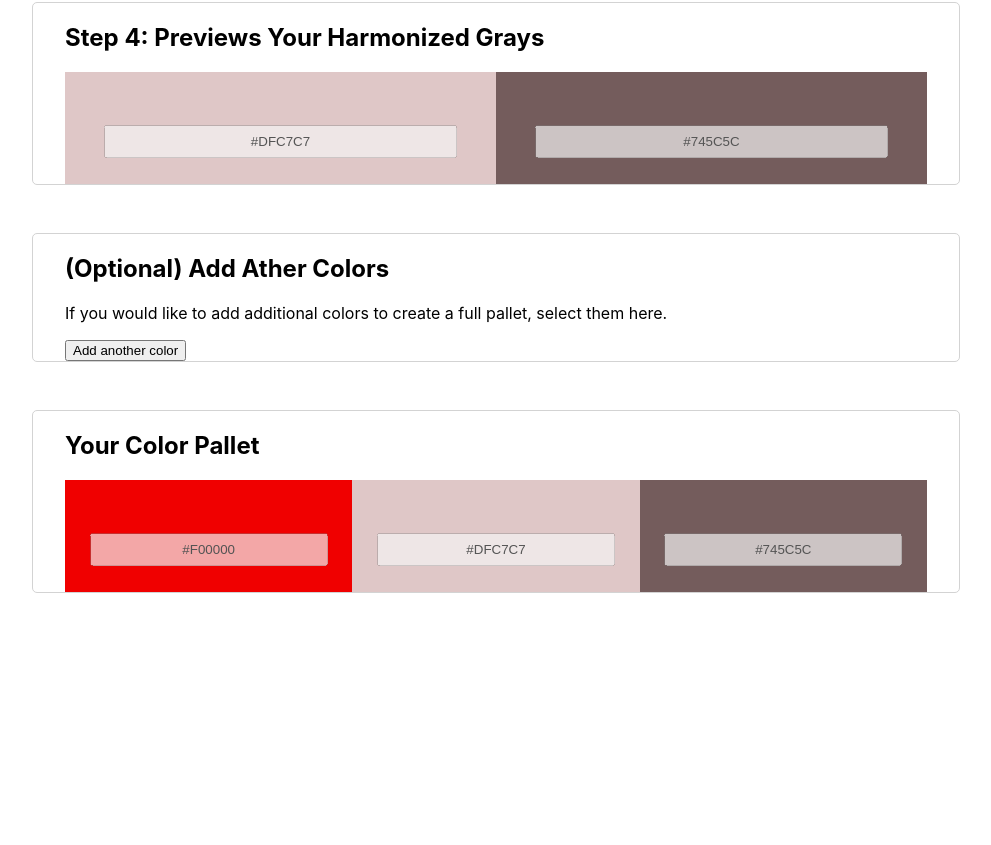
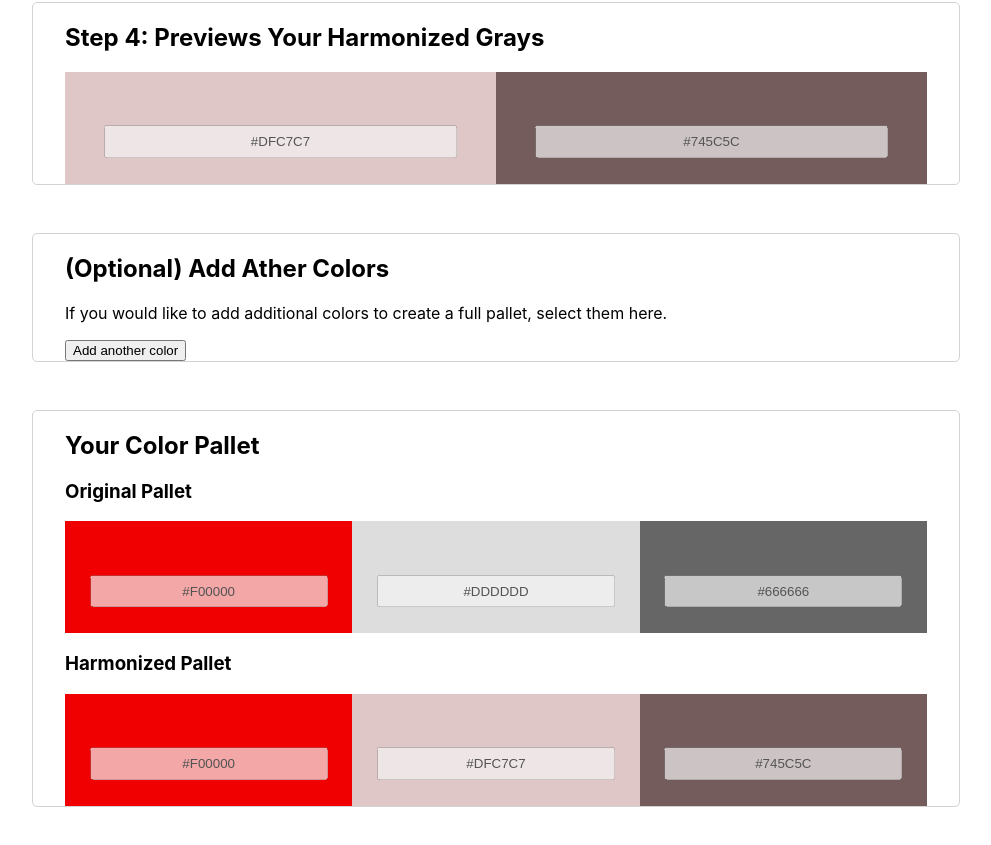
Before and after one commit to brentswisher/gray-harmonizer, a React (Create React App) app: page / in a window 1280 px wide. Shown: the part 920-1765 px from the top of the page, without its empty margins (144-1135 px from the left). Before the commit the page ends 1561 px from the top, so only its background shows below. Built offline with nearby package versions, Linux system fonts and the light colour scheme.

Commit message:
Add comparison of original and harmonized grays in final pallet

```diff
--- a/src/App.js
+++ b/src/App.js
@@ -120,6 +120,24 @@ class App extends Component {
 
         <section>
           <h2>Your Color Pallet</h2>
+          <h3>Original Pallet</h3>
+           <div className="swatch-holder">
+
+            <ColorSwatch label="Primary Color" color={ this.state.primaryColor } usePicker={ false } />
+            {
+              this.state.additionalColors.map( (item,index) => (
+                <ColorSwatch label={`Additional Color $(index)`} color={ item } key={ index } usePicker={ false }/>
+              ))
+            }
+
+            {
+              this.state.grays.map( ( item, index ) => (
+                <ColorSwatch label={`Computed Gray $(index)`} color={ item } key={ index } usePicker={ false } />
+              ))
+            }
+
+          </div>
+          <h3>Harmonized Pallet</h3>
           <div className="swatch-holder">
             <ColorSwatch label="Primary Color" color={ this.state.primaryColor } usePicker={ false } />
             {
```
